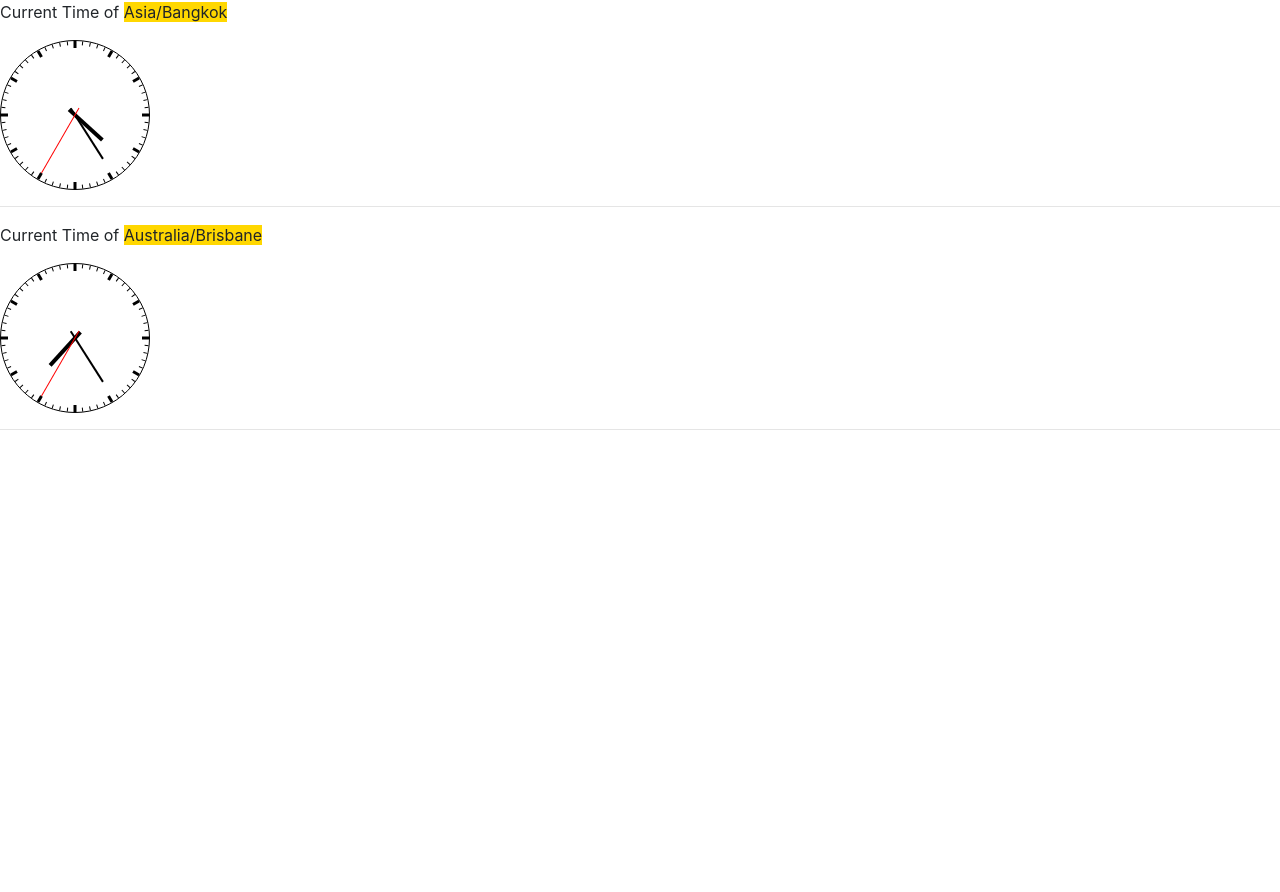
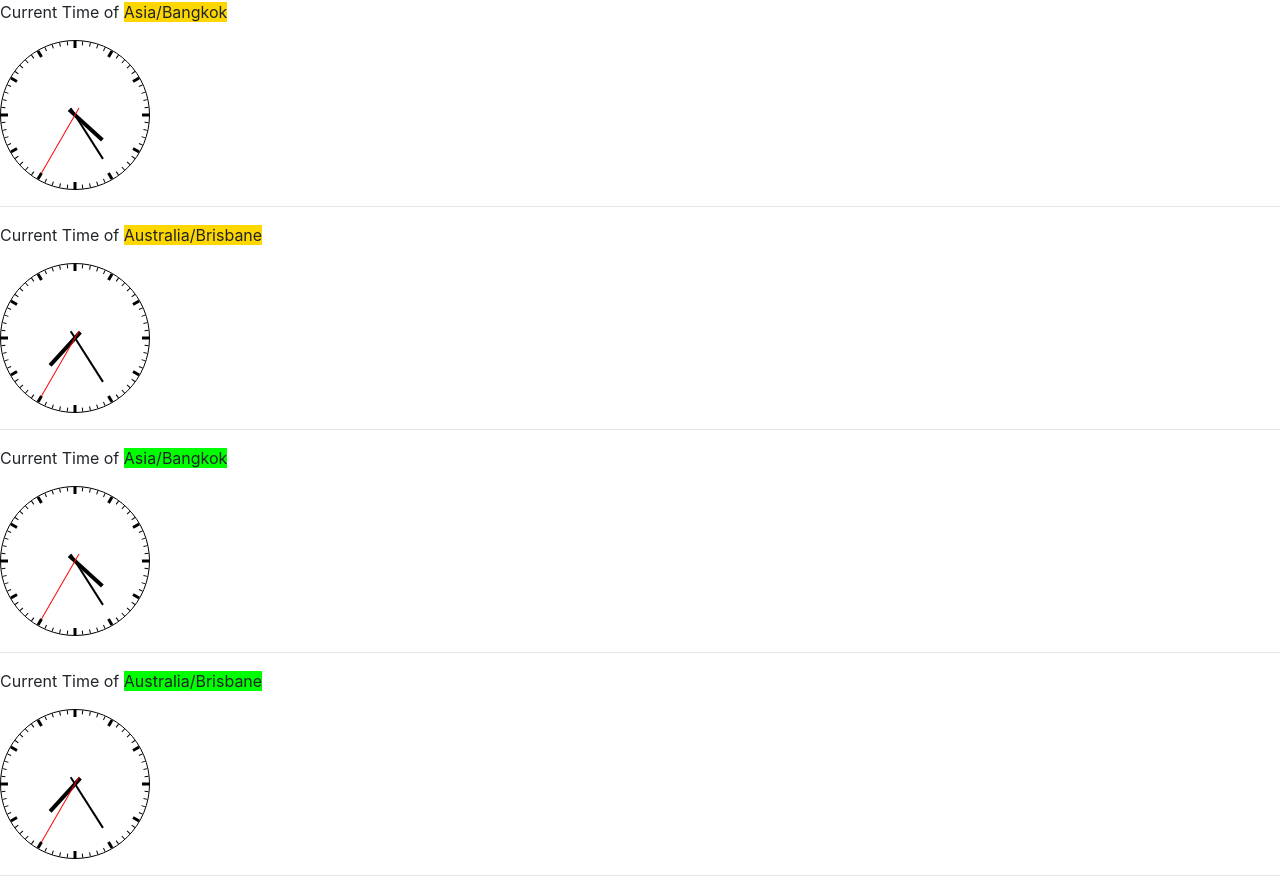
Before and after one commit to tratchapong/WorldClock, a React (Create React App) app: page / in a window 1280 px wide. Before the commit the page ends 800 px from the top, so only its background shows below. Built offline with nearby package versions, Linux system fonts and the light colour scheme.

Commit message:
show two clocks with simple vs. array map

```diff
--- a/src/AppClock.js
+++ b/src/AppClock.js
@@ -3,6 +3,10 @@ import Clock from 'react-clock';
 import 'react-clock/dist/Clock.css';
 
 function AppClock() {
+  const [options, setOptions] = useState([
+     { time : new Date(), tz : 'Asia/Bangkok'},
+     { time : new Date(), tz : 'Australia/Brisbane'}
+    ])
   const [value, setValue] = useState(new Date())
   const [value2, setValue2] = useState(new Date())
   const [timeZone, setTimeZone] = useState('Asia/Bangkok')
@@ -13,6 +17,16 @@ function AppClock() {
     let tz2 =  new Date().toLocaleString("en-US", {timeZone : timeZone2})
     setValue(new Date(tz))
     setValue2(new Date(tz2))
+
+      let newOpt = options.map( x => {
+        let newtz = new Date().toLocaleString("en-US", {timeZone : x.tz})
+        x.time = new Date(newtz)
+        // console.log(x.time)
+        return ({time: x.time, tz: x.tz})
+      })
+      // console.log('NEWOPT : ', newOpt)
+      setOptions(newOpt)
+
   }
 
   useEffect(() => {
@@ -30,6 +44,18 @@ function AppClock() {
       <p>Current Time of <span style={{background:"gold"}}>{timeZone2}</span></p>
       <Clock value={value2} />
       <hr />
+
+      {options.map( x => {
+        console.log(x)
+        return (
+          <div>
+            <p>Current Time of <span style={{background:"lime"}}> {x.tz}</span></p>
+            <Clock value={x.time} />
+            <hr />
+          </div>
+        )
+      }
+      )}
     </div>
   )
 }
```
